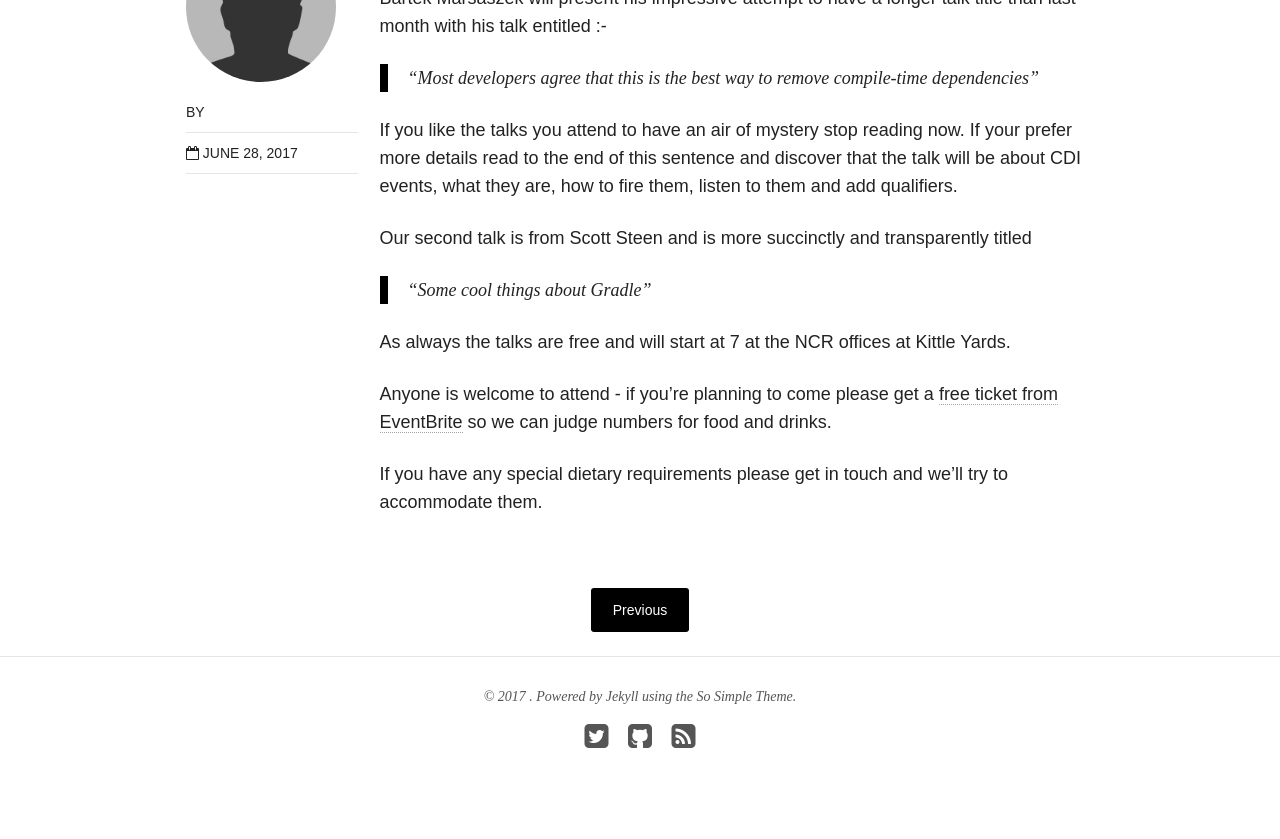
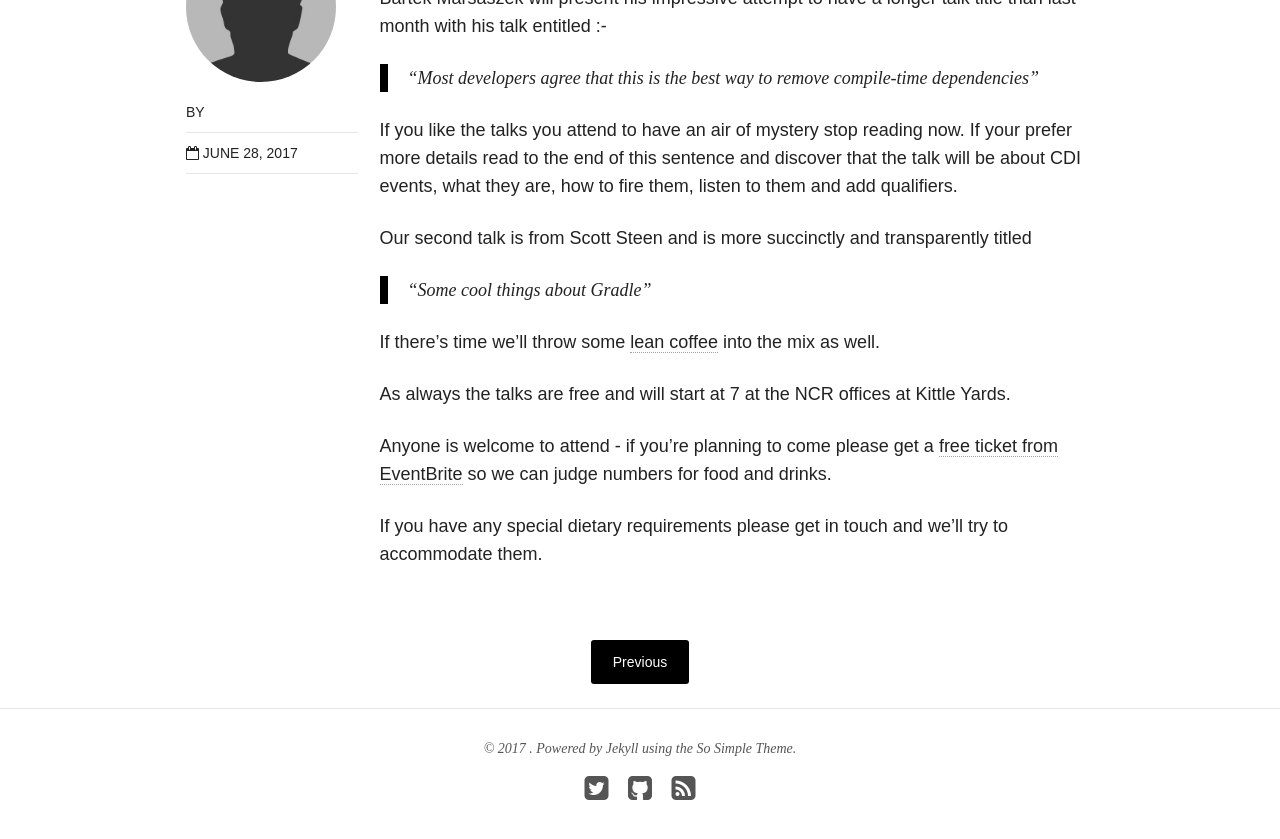
Before and after one commit to edjug/edjug.github.io, a Jekyll site: the page built from _posts/meetups/2017-28-06-june2017-meetup.md, in a window 1280 px wide and 900 px high, scrolled down 640 px. Shown: the top 839 px of the window. Built offline with Jekyll 4.4.1, drawn with Linux system fonts in a browser that asks for light colours; nearby versions of some CDN libraries.

Commit message:
mention lean cofee

```diff
--- a/_posts/meetups/2017-28-06-june2017-meetup.md
+++ b/_posts/meetups/2017-28-06-june2017-meetup.md
@@ -18,6 +18,8 @@ Our second talk is from Scott Steen and is more succinctly and transparently tit
 
 > *"Some cool things about Gradle"*
 
+If there's time we'll throw some [lean coffee](http://leancoffee.org/) into the mix as well.
+
 As always the talks are free and will start at 7 at the NCR offices at Kittle Yards.
 
 Anyone is welcome to attend - if you're planning to come please get a [free ticket from EventBrite](https://www.eventbrite.co.uk/e/edjug-june-meetup-tickets-35571982758) so we can judge numbers for food and drinks.
```
